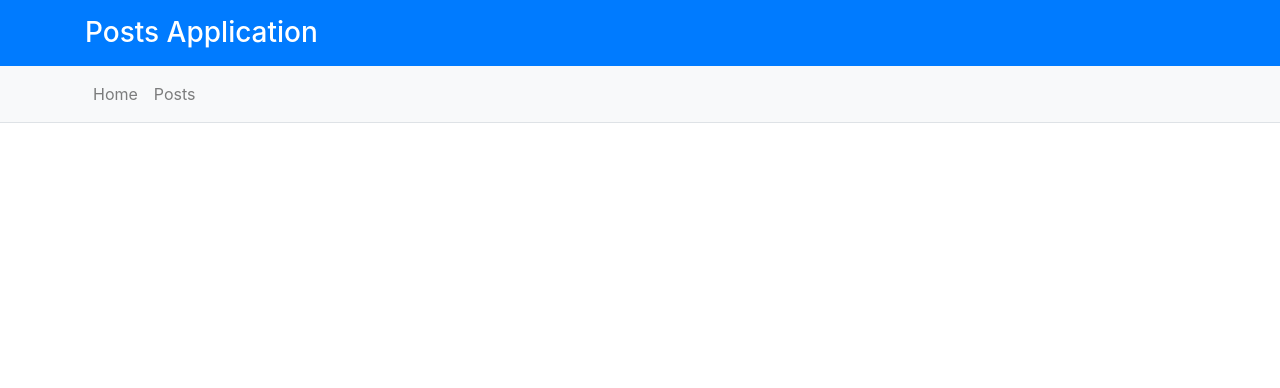
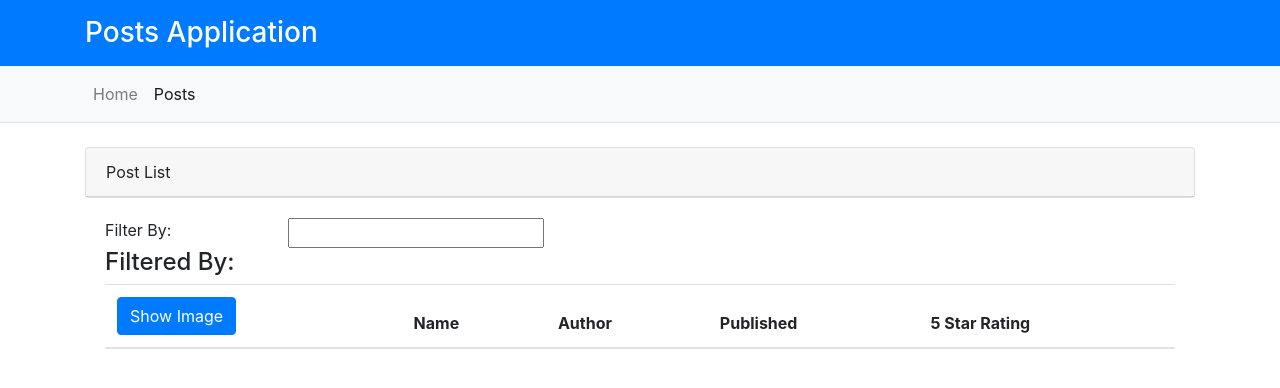
Before and after one commit to sigmakumarwadbude/posts-management, an Angular app: page /posts in a window 1280 px wide. Before the commit this address led to /. Shown: the top 388 px of the page. Built offline with nearby package versions, Linux system fonts and the light colour scheme.

Commit message:
Add PostsComponent with template and spec; update app module and routing

```diff
--- /dev/null
+++ b/src/app/pages/posts/posts.component.html
@@ -0,0 +1,40 @@
+<section>
+  <div class="card">
+    <div class="card-header">
+        {{pageTitle}}
+    </div>
+  </div>
+  <div class="card-body">
+    <div class="row">
+        <div class="col-md-2">Filter By:</div>
+        <div class="col-md-4">
+            <input type="text">
+        </div>
+    </div>
+    <div class="row">
+        <div class="col-md-6">
+            <h4>Filtered By:</h4>
+        </div>
+    </div>
+    <div class="table-responsive">
+        <table class="table">
+            <thead>
+                <tr>
+                    <th>
+                        <button class="btn btn-primary">
+                            Show Image
+                        </button>
+                    </th>
+                    <th>Name</th>
+                    <th>Author</th>
+                    <th>Published</th>
+                    <th>5 Star Rating</th>
+                </tr>
+            </thead>
+            <tbody>
+
+            </tbody>
+        </table>
+    </div>
+  </div>
+</section>
--- /dev/null
+++ b/src/app/pages/posts/posts.component.ts
@@ -0,0 +1,15 @@
+import { Component, OnInit } from '@angular/core';
+
+@Component({
+  selector: 'app-posts',
+  templateUrl: './posts.component.html',
+})
+export class PostsComponent implements OnInit {
+  pageTitle = "Post List";
+
+  constructor() { }
+
+  ngOnInit(): void {
+  }
+
+}
```
Also changed, not shown: src/app/app.module.ts (+5 -2 lines), 1 other file (tests, documents, lock files or other folders).
